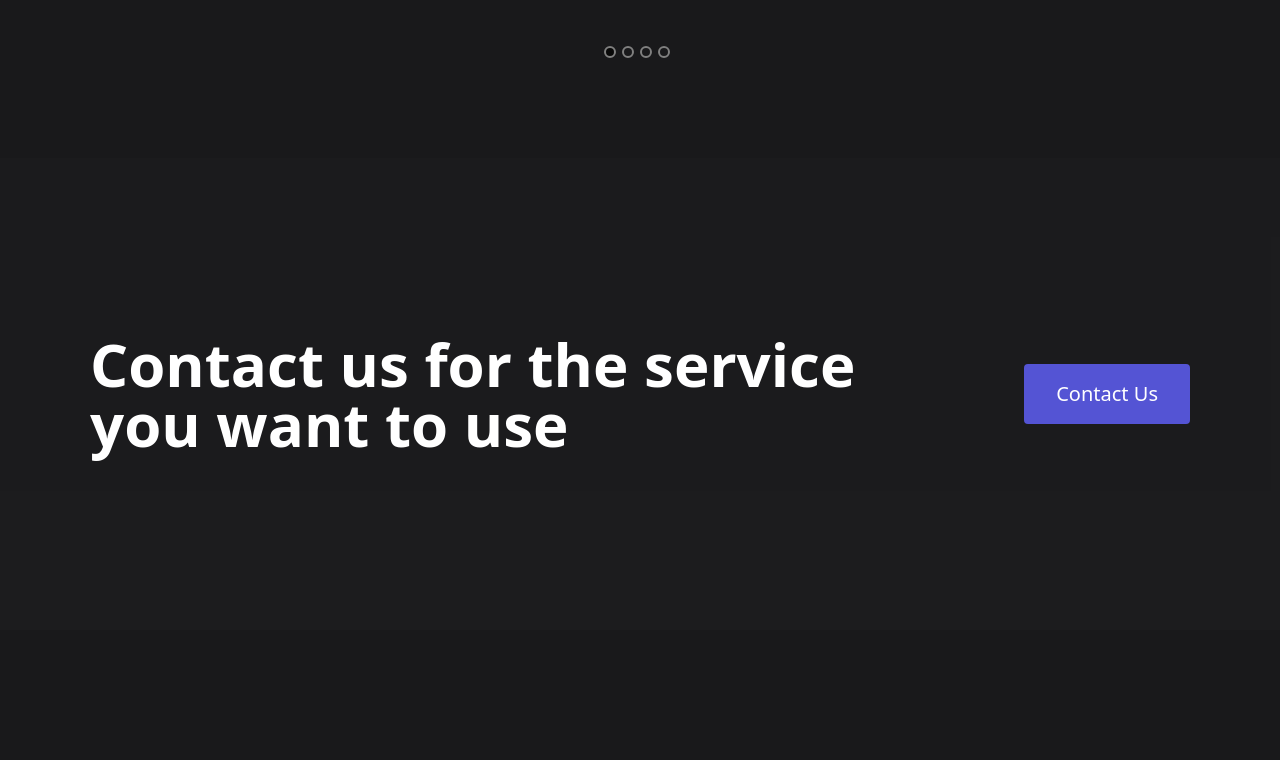
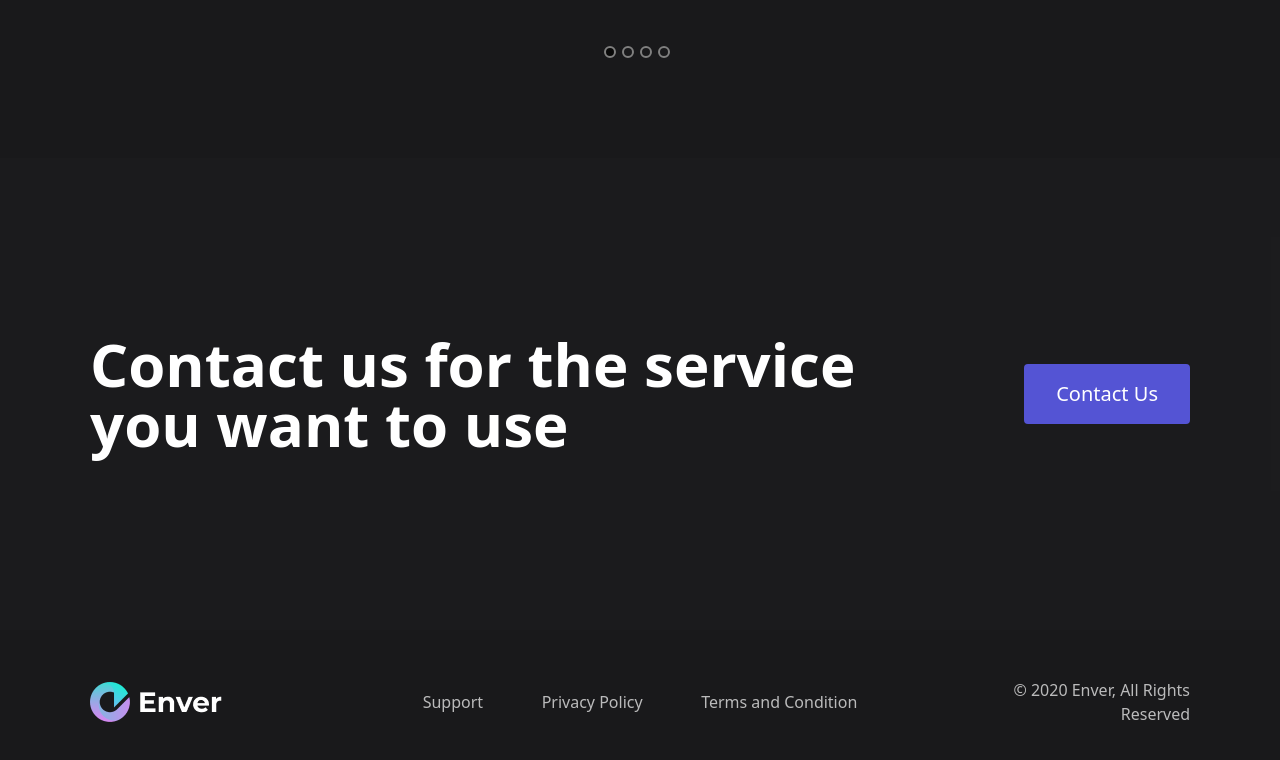
Before and after one commit to moehzi/enver-landingpage, a React (Create React App) app: page / in a window 1280 px wide. Shown: the part 3066-3826 px from the top of the page. Before the commit the page ends 3696 px from the top, so only its background shows below. Built offline with nearby package versions, Linux system fonts and the light colour scheme.

Commit message:
feat: footer section

```diff
--- a/src/App.js
+++ b/src/App.js
@@ -1,6 +1,6 @@
 import React from "react";
 import "./App.css";
-import { Navbar } from "./components";
+import { Navbar, Footer } from "./components";
 import { Header, WhyENVER, Services, Portofolio, Contact } from "./containers";
 import bgLinear from "./assets/gradient/rectangle-blue.png";
 
@@ -14,6 +14,7 @@ function App() {
       <Services />
       <Portofolio />
       <Contact />
+      <Footer />
     </div>
   );
 }
--- /dev/null
+++ b/src/components/footer/Footer.jsx
@@ -0,0 +1,36 @@
+import React from "react";
+import logo from "../../assets/icons/enver.png";
+
+function Footer() {
+  const Menu = () => (
+    <>
+      <p>
+        <a href="#home">Support</a>
+      </p>
+      <p>
+        <a href="#wgpt3">Privacy Policy</a>
+      </p>
+      <p>
+        <a href="#possibility">Terms and Condition</a>
+      </p>
+    </>
+  );
+
+  return (
+    <div className="flex flex-col items-center justify-between h-full pt-12 pb-24 md:flex-row layout md:h-auto gap-[40px] ,md:gap-0">
+      <div className="flex-1">
+        <img src={logo} alt="logo" />
+      </div>
+      <div className="flex flex-col items-center md:flex-row opacity-70 gap-[40px] md:gap-0 grow justify-evenly shrink-0">
+        <Menu />
+      </div>
+      <div className="flex-1">
+        <p className="text-right opacity-70">
+          <a href="#features">© 2020 Enver, All Rights Reserved</a>
+        </p>
+      </div>
+    </div>
+  );
+}
+
+export default Footer;
--- a/src/components/index.js
+++ b/src/components/index.js
@@ -1,2 +1,3 @@
 export { default as Navbar } from "./navbar/Navbar";
 export { default as ServicesCard } from "./servicesCard/ServicesCard";
+export { default as Footer } from "./footer/Footer";
```
